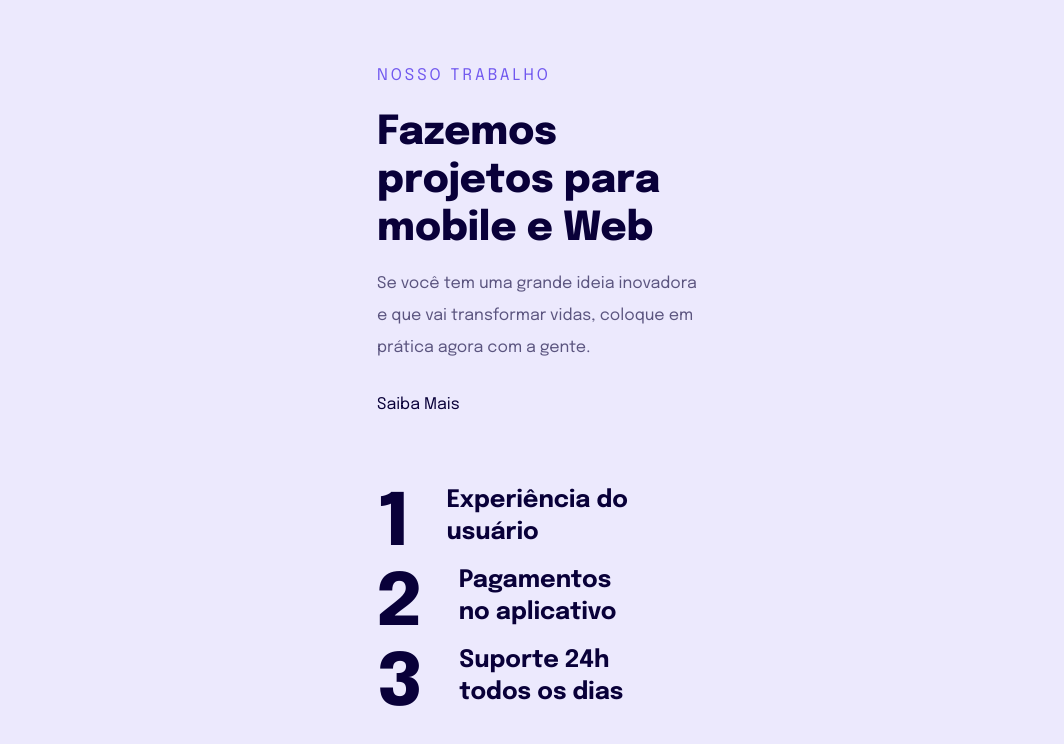
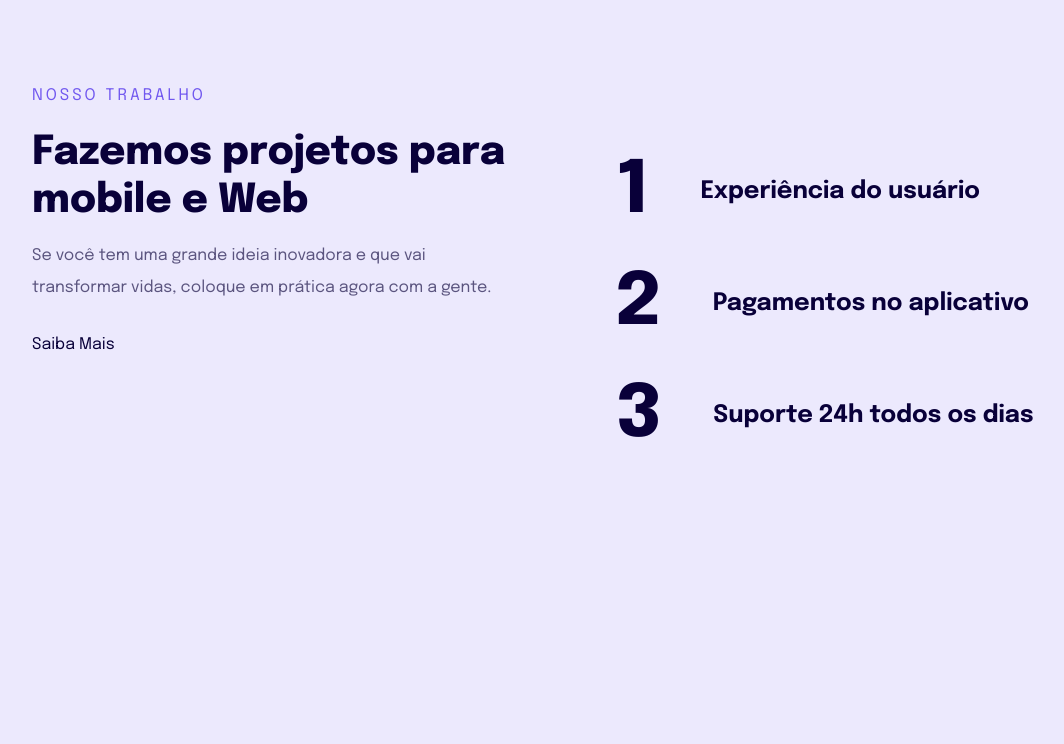
Before and after one commit to joelsonfoliveira/Landingpage-Responsivo, a plain HTML site: page index.html in a window 1280 px wide. Shown: the whole page, without its empty margins (98-1162 px from the left). Drawn offline with Linux system fonts and the light colour scheme.

Commit message:
versão desktop

```diff
--- a/index.html
+++ b/index.html
@@ -13,11 +13,12 @@
 
 <body>
   <main>
-    <p>nosso trabalho</p>
-    <h1>Fazemos projetos para mobile e Web</h1>
-    <p>Se você tem uma grande ideia inovadora e que vai transformar vidas, coloque em prática agora com a gente.</p>
-    <a href="#">Saiba Mais</a>
-
+    <div>
+      <p>nosso trabalho</p>
+      <h1>Fazemos projetos para mobile e Web</h1>
+      <p>Se você tem uma grande ideia inovadora e que vai transformar vidas, coloque em prática agora com a gente.</p>
+      <a href="#">Saiba Mais</a>
+    </div>
     <ul>
       <li><span>1</span> Experiência do usuário</li>
       <li><span>2</span> Pagamentos no aplicativo</li>
--- a/style.css
+++ b/style.css
@@ -70,6 +70,10 @@ ul li {
   gap: 3.8rem;
 }
 
+ul li+li {
+  margin-top: 3.2rem;
+}
+
 ul li span {
   font-weight: 800;
   font-size: 7.2rem;
@@ -77,3 +81,30 @@ ul li span {
   letter-spacing: -2px;
   color: #090039;
 }
+
+@media (min-width: 700px) {
+
+  body {
+    padding: 8rem;
+  }
+
+  main {
+    max-width: 1020px;
+    display: flex;
+    gap: 10rem;
+  }
+
+  main>div {
+    max-width: 484px;
+  }
+
+  ul li {
+    gap: 5.3rem;
+    max-width: 450px;
+    align-items: center;
+  }
+
+  ul li+li {
+    margin-top: 3.2rem;
+  }
+}
```
